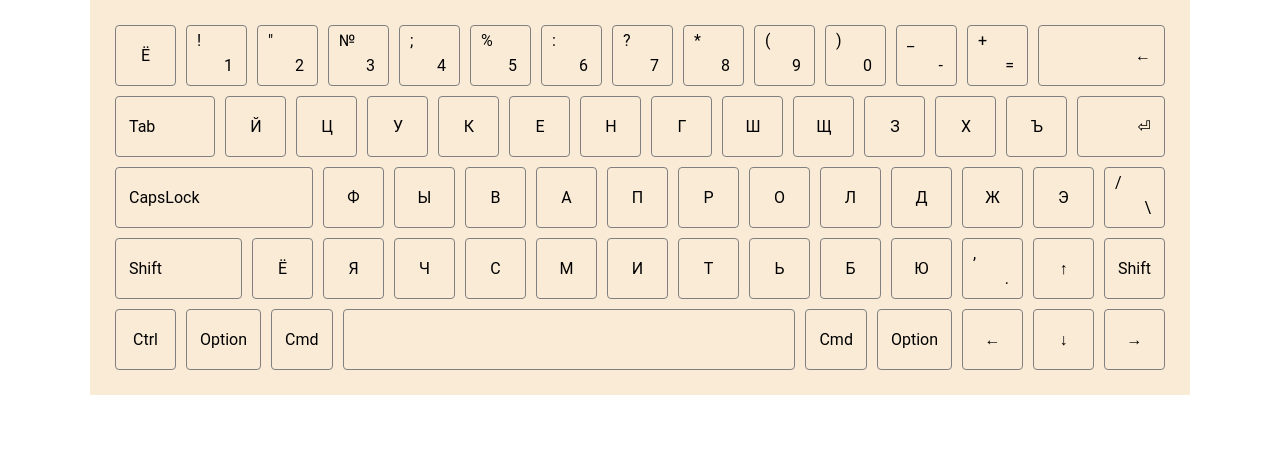
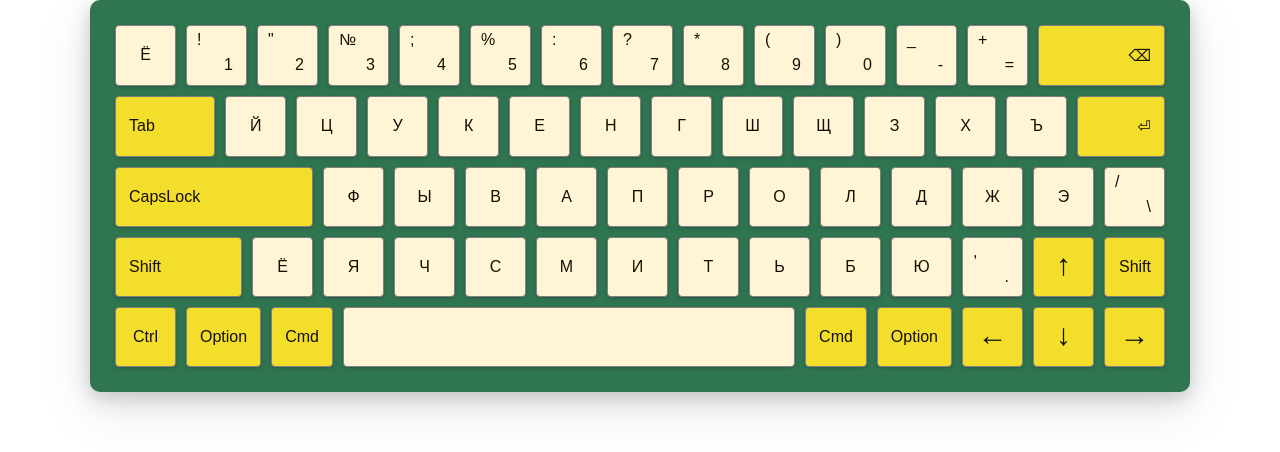
Before and after one commit to lazy-ocean/virtual-keyboard, a website with bundled scripts: page src/index.html in a window 1280 px wide. Built offline with nearby package versions, Linux system fonts and the light colour scheme; files whose address does not match are found by name.

Commit message:
feat: add keyboard styling

```diff
--- a/src/js/index.js
+++ b/src/js/index.js
@@ -1,9 +1,8 @@
 import generateLayout from "./layout/layout";
 
-const renderKey = (keyName, keyClasses, keySecondary, role) => {
+const renderKey = (keyName, keyClasses, keySecondary) => {
   const key = document.createElement("div");
   const secondarySymbol = document.createElement("span");
-  if (role === "symbol" || role === "number") key.classList.add("double");
   if (keySecondary) {
     secondarySymbol.innerHTML = keySecondary;
     secondarySymbol.classList.add("secondary");
@@ -27,7 +26,7 @@ const render = () => {
     line.map(({ main, classname, secondary, role }) =>
       role === "letter"
         ? keyboardLine.appendChild(renderKey(secondary))
-        : keyboardLine.appendChild(renderKey(main, classname, secondary, role))
+        : keyboardLine.appendChild(renderKey(main, classname, secondary))
     );
     return keyboard.appendChild(keyboardLine);
   });
--- a/src/js/layout/lang/english.js
+++ b/src/js/layout/lang/english.js
@@ -3,69 +3,82 @@ const english = {
     main: "`",
     secondary: "~",
     role: "symbol",
+    classname: ["double"],
   },
   Key1: {
     main: "1",
     secondary: "!",
     role: "number",
+    classname: ["double"],
   },
   Key2: {
     main: "2",
     secondary: "@",
     role: "number",
+    classname: ["double"],
   },
   Key3: {
     main: "3",
     secondary: "#",
     role: "number",
+    classname: ["double"],
   },
   Key4: {
     main: "4",
     secondary: "$",
     role: "number",
+    classname: ["double"],
   },
   Key5: {
     main: "5",
     secondary: "%",
     role: "number",
+    classname: ["double"],
   },
   Key6: {
     main: "6",
     secondary: "^",
     role: "number",
+    classname: ["double"],
   },
   Key7: {
     main: "7",
     secondary: "&",
     role: "number",
+    classname: ["double"],
   },
   Key8: {
     main: "8",
     secondary: "*",
     role: "number",
+    classname: ["double"],
   },
   Key9: {
     main: "9",
     secondary: "(",
     role: "number",
+    classname: ["double"],
   },
   Key0: {
     main: "0",
     secondary: ")",
     role: "number",
+    classname: ["double"],
   },
   KeyDash: {
     main: "-",
     secondary: "_",
     role: "number",
+    classname: ["double"],
   },
   KeyPlus: {
     main: "=",
     secondary: "+",
     role: "symbol",
+    classname: ["double"],
   },
   Backspace: {
-    main: "←",
+    main: "⌫",
     secondary: "",
     role: "functional",
     classname: ["long", "right"],
@@ -130,11 +143,13 @@ const english = {
     main: "[",
     secondary: "{",
     role: "symbol",
+    classname: ["double"],
   },
   KeyRSqBracket: {
     main: "]",
     secondary: "}",
     role: "symbol",
+    classname: ["double"],
   },
   Enter: {
     main: "⏎",
@@ -197,16 +212,19 @@ const english = {
     main: ";",
     secondary: ":",
     role: "symbol",
+    classname: ["double"],
   },
   KeyApostrophe: {
     main: "'",
     secondary: '"',
     role: "symbol",
+    classname: ["double"],
   },
   KeyBackSlash: {
     main: "\\",
     secondary: "|",
     role: "symbol",
+    classname: ["double"],
   },
   LShift: {
     main: "Shift",
@@ -218,6 +236,7 @@ const english = {
     main: "\\",
     secondary: "~",
     role: "symbol",
+    classname: ["double"],
   },
   KeyZ: {
     main: "z",
@@ -258,21 +277,25 @@ const english = {
     main: ",",
     secondary: "<",
     role: "symbol",
+    classname: ["double"],
   },
   KeyDot: {
     main: ".",
     secondary: ">",
     role: "symbol",
+    classname: ["double"],
   },
   KeySlash: {
     main: "/",
     secondary: "?",
     role: "symbol",
+    classname: ["double"],
   },
   TopArrow: {
     main: "↑",
     secondary: "",
     role: "functional",
+    classname: ["arrow"],
   },
   RShift: {
     main: "Shift",
@@ -299,7 +322,7 @@ const english = {
     main: "&nbsp;",
     secondary: "",
     role: "symbol",
-    classname: ["long"],
+    classname: ["long", "double"],
   },
   RCommand: {
     main: "Cmd",
@@ -315,16 +338,19 @@ const english = {
     main: "←",
     secondary: "",
     role: "functional",
+    classname: ["arrow"],
   },
   DownArrow: {
     main: "↓",
     secondary: "",
     role: "functional",
+    classname: ["arrow"],
   },
   RightArrow: {
     main: "→",
     secondary: "",
     role: "functional",
+    classname: ["arrow"],
   },
 };
 
--- a/src/js/layout/lang/russian.js
+++ b/src/js/layout/lang/russian.js
@@ -8,73 +8,85 @@ const russian = {
     main: "1",
     secondary: "!",
     role: "number",
+    classname: ["double"],
   },
   Key2: {
     main: "2",
     secondary: '"',
     role: "number",
+    classname: ["double"],
   },
   Key3: {
     main: "3",
     secondary: "№",
     role: "number",
+    classname: ["double"],
   },
   Key4: {
     main: "4",
     secondary: ";",
     role: "number",
+    classname: ["double"],
   },
   Key5: {
     main: "5",
     secondary: "%",
     role: "number",
+    classname: ["double"],
   },
   Key6: {
     main: "6",
     secondary: ":",
     role: "number",
+    classname: ["double"],
   },
   Key7: {
     main: "7",
     secondary: "?",
     role: "number",
+    classname: ["double"],
   },
   Key8: {
     main: "8",
     secondary: "*",
     role: "number",
+    classname: ["double"],
   },
   Key9: {
     main: "9",
     secondary: "(",
     role: "number",
+    classname: ["double"],
   },
   Key0: {
     main: "0",
     secondary: ")",
     role: "number",
+    classname: ["double"],
   },
   KeyDash: {
     main: "-",
     secondary: "_",
     role: "number",
+    classname: ["double"],
   },
   KeyPlus: {
     main: "=",
     secondary: "+",
     role: "symbol",
+    classname: ["double"],
   },
   Backspace: {
-    main: "←",
+    main: "⌫",
     secondary: "",
     role: "functional",
-    classname: ["long", "right"],
+    classname: ["long", "right", "functional"],
   },
   Tab: {
     main: "Tab",
     secondary: "",
     role: "functional",
-    classname: ["long", "left"],
+    classname: ["long", "left", "functional"],
   },
   KeyQ: {
     main: "й",
@@ -140,13 +152,13 @@ const russian = {
     main: "⏎",
     secondary: "",
     role: "functional",
-    classname: ["long", "right"],
+    classname: ["long", "right", "functional"],
   },
   CapsLock: {
     main: "CapsLock",
     secondary: "",
     role: "functional",
-    classname: ["long", "left"],
+    classname: ["long", "left", "functional"],
   },
   KeyA: {
     main: "ф",
@@ -207,12 +219,13 @@ const russian = {
     main: "\\",
     secondary: "/",
     role: "symbol",
+    classname: ["double"],
   },
   LShift: {
     main: "Shift",
     secondary: "",
     role: "functional",
-    classname: ["long", "left"],
+    classname: ["long", "left", "functional"],
   },
   KeyTilda: {
     main: "ё",
@@ -268,63 +281,73 @@ const russian = {
     main: ".",
     secondary: ",",
     role: "symbol",
+    classname: ["double"],
   },
   TopArrow: {
     main: "↑",
     secondary: "",
     role: "functional",
+    classname: ["arrow", "functional"],
   },
   RShift: {
     main: "Shift",
     secondary: "",
     role: "functional",
-    classname: ["right"],
+    classname: ["right", "functional"],
   },
   Ctrl: {
     main: "Ctrl",
     secondary: "",
     role: "functional",
+    classname: ["functional"],
   },
   LOption: {
     main: "Option",
     secondary: "",
     role: "functional",
+    classname: ["functional"],
   },
   LCommand: {
     main: "Cmd",
     secondary: "",
     role: "functional",
+    classname: ["functional"],
   },
   Space: {
     main: "&nbsp;",
     secondary: "",
     role: "symbol",
-    classname: ["long"],
+    classname: ["long", "double"],
   },
   RCommand: {
     main: "Cmd",
     secondary: "",
     role: "functional",
+    classname: ["functional"],
   },
   ROption: {
     main: "Option",
     secondary: "",
     role: "functional",
+    classname: ["functional"],
   },
   LeftArrow: {
     main: "←",
     secondary: "",
     role: "functional",
+    classname: ["arrow", "functional"],
   },
   DownArrow: {
     main: "↓",
     secondary: "",
     role: "functional",
+    classname: ["arrow", "functional"],
   },
   RightArrow: {
     main: "→",
     secondary: "",
     role: "functional",
+    classname: ["arrow", "functional"],
   },
 };
 
--- a/src/sass/_styles.scss
+++ b/src/sass/_styles.scss
@@ -1,3 +1,13 @@
+:root {
+  --color-green-dark: #2f754f;
+  --color-green-md: #74a202;
+  --color-green-light: #7cb518;
+  --color-yellow: #f3de2c;
+  --color-white: #fff5d6;
+  --color-font-main: #140f00;
+  --font: "Montserrat", sans-serif;
+}
+
 * {
   margin: 0;
   padding: 0;
@@ -6,7 +16,8 @@
 
 html {
   font-size: 62.5%;
-  font-family: "Roboto", sans-serif;
+  font-family: var(--font);
+  color: var(--color-font-main);
 }
 
 body {
--- a/src/sass/components/_key.scss
+++ b/src/sass/components/_key.scss
@@ -7,6 +7,14 @@
   border-radius: 4px;
   border: 1px solid grey;
   position: relative;
+  background-color: var(--color-white);
+  box-shadow: rgba(50, 50, 93, 0.25) 0px 2px 5px -1px, rgba(0, 0, 0, 0.3) 0px 1px 3px -1px;
+  transition: all 0.2s;
+
+  &:active {
+    transform: translate(0.1rem, 0.1rem);
+    box-shadow: rgba(50, 50, 93, 0.6) 0px 2px 5px -1px, rgba(0, 0, 0, 0.6) 0px 1px 3px -1px;
+  }
 }
 
 .long {
@@ -32,3 +40,11 @@
   padding-bottom: 1rem;
   text-align: right;
 }
+.functional {
+  background-color: var(--color-yellow);
+}
+
+.arrow {
+  font-size: 3rem;
+  padding: 1rem;
+}
--- a/src/sass/components/_keyboard.scss
+++ b/src/sass/components/_keyboard.scss
@@ -1,11 +1,14 @@
 .keyboard {
   margin: 0 auto;
-  background-color: antiquewhite;
+  background-color: var(--color-green-dark);
   display: flex;
   flex-direction: column;
   align-items: center;
   padding: 2rem;
   max-width: 110rem;
+  border-radius: 10px;
+  box-shadow: rgba(17, 17, 26, 0.1) 0px 4px 16px, rgba(17, 17, 26, 0.1) 0px 8px 24px,
+    rgba(17, 17, 26, 0.1) 0px 16px 56px;
 }
 
 .line {
```
Also changed, not shown: build/index.js, build/styles.css.
